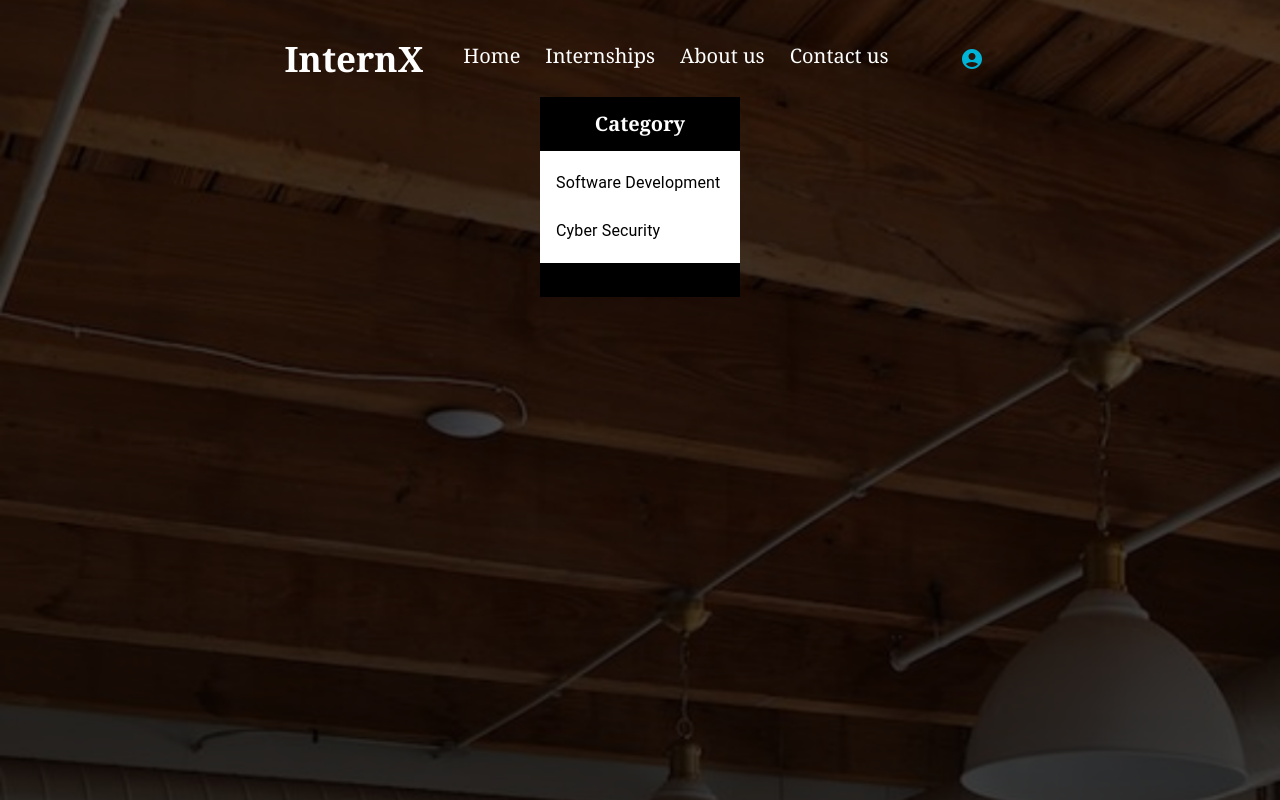
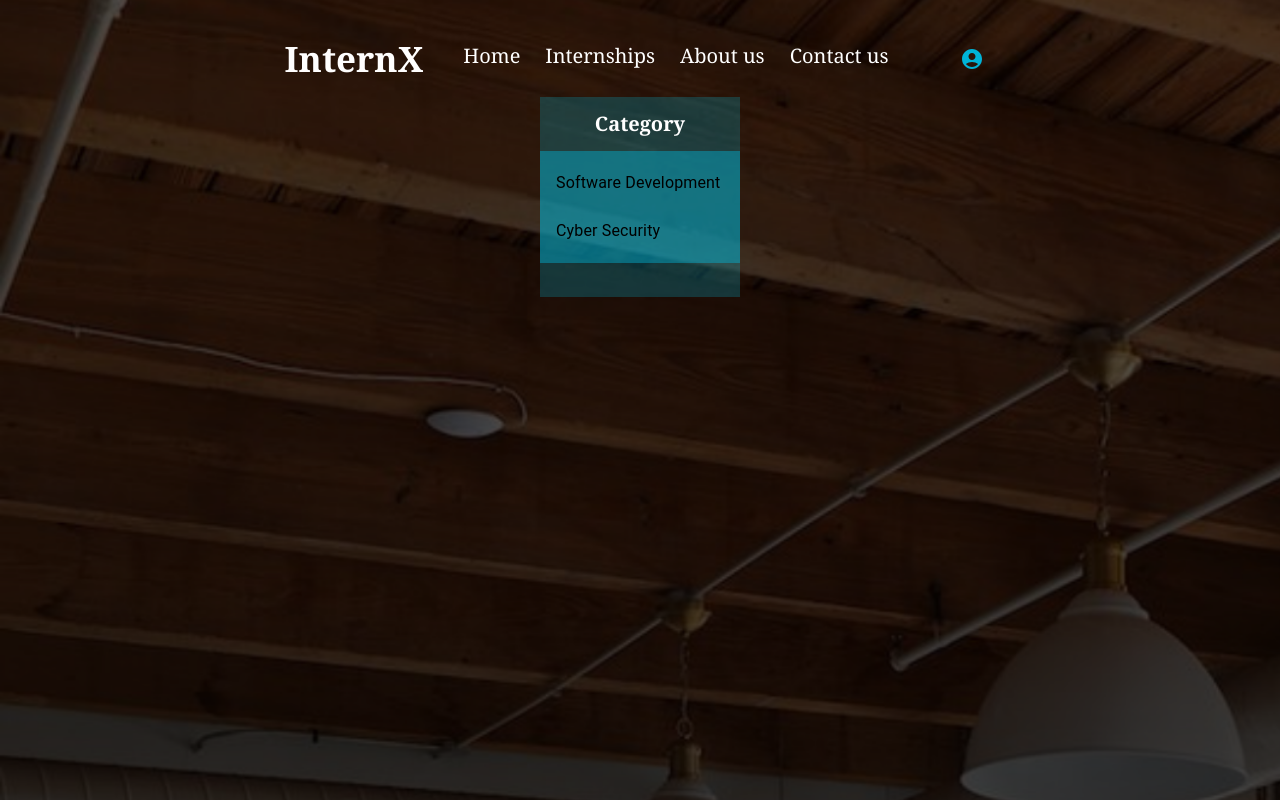
Before and after one commit to KushaRa/InternX_Front, a React (Create React App) app in the folder skillsync/: page /categories in a window 1280 px wide. Shown: the top 800 px of the page. Built offline with nearby package versions, Linux system fonts and the light colour scheme.

Commit message:
Add background color

```diff
--- a/skillsync/src/Pages/Categories/categories.css
+++ b/skillsync/src/Pages/Categories/categories.css
@@ -14,7 +14,7 @@
 .flex-box3 {
   width: 200px;
   height: 200px;
-  background-color: black;
+  background-color: rgba(4, 199, 238, 0.22);
   padding: 0%;
   margin: 0px;
   border: none;
--- a/skillsync/src/Pages/Categories/categories.jsx
+++ b/skillsync/src/Pages/Categories/categories.jsx
@@ -14,10 +14,10 @@ export const Categories = () => {
     <div className="category_page">
       <MainNav />
       <div className="flex-container">
-        <div className="flex-box3">
+        <div className="flex-box3" >
           <h1 style={{color: 'white' , fontSize: '20px' , textAlign: 'center'}}>Category</h1>
           <Box
-            sx={{ width: "100%", maxWidth: 360, bgcolor: "background.paper" }}
+            sx={{ width: "100%", maxWidth: 360, bgcolor: "rgba(0, 180, 216, 0.43)" }}
           >
             <List component="nav" aria-label="secondary mailbox folder">
               <ListItemButton
```
